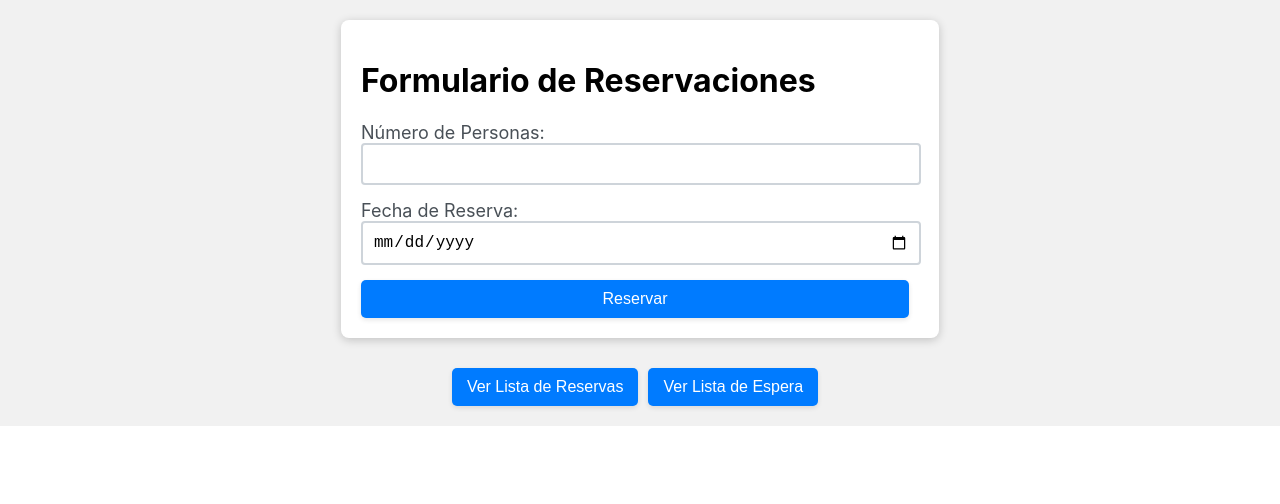
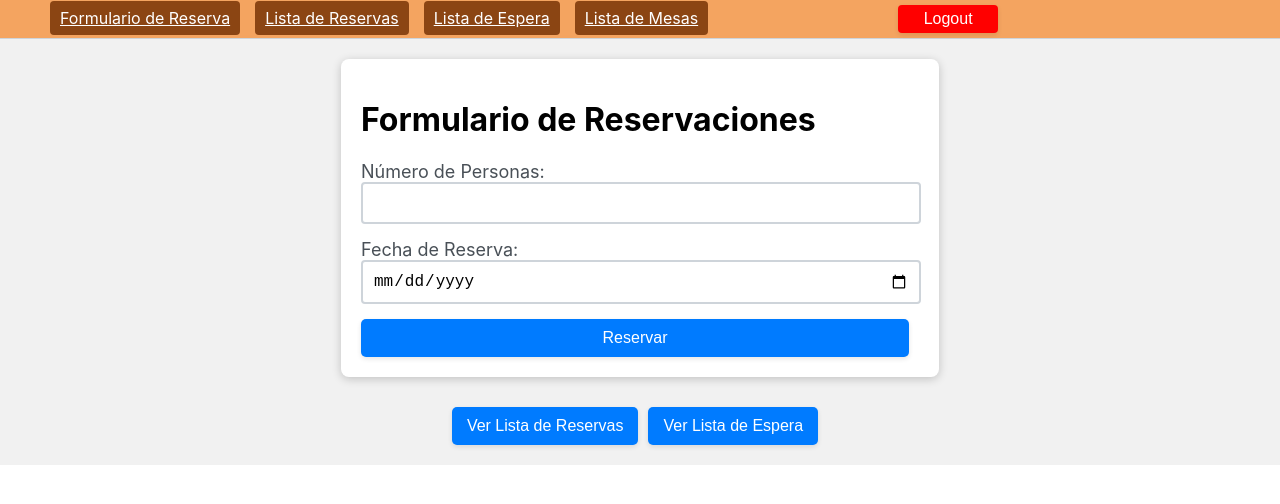
Before and after one commit to nazar9318/HipodromoElias, a React (Create React App) app in the folder frontend/: page /reservations in a window 1280 px wide. Shown: the top 504 px of the page. Built offline with nearby package versions, Linux system fonts and the light colour scheme; the HTML template or start-up script is replaced by a standard one.

Commit message:
Agrego funcionalidad de cerrar sesión, además ahora se navegar a cualquier screen desde una navbar

```diff
--- a/frontend/src/App.js
+++ b/frontend/src/App.js
@@ -1,6 +1,6 @@
 import React from 'react';
-import { BrowserRouter as Router, Routes, Route } from 'react-router-dom';
-import { AuthProvider, useAuth } from './AuthContext/AuthContext';
+import { BrowserRouter as Router, Routes, Route, useLocation } from 'react-router-dom';
+import { AuthProvider } from './AuthContext/AuthContext';
 import ReservationPage from './pages/ReservationPage';
 import ReservationListPage from './pages/ReservationListPage';
 import WaitlistPage from './pages/WaitListPage';
@@ -9,11 +9,14 @@ import LoginPage from './pages/LoginPage';
 import TableList from './pages/TableList';
 import CategoryListPage from './pages/CategoryListPage';
 import ClientListPage from './pages/ClientListPage';
+import Navbar from './components/Navbar';
 
-function App() {
+function AppContent () {
+    const location = useLocation();
+    const isLoginPage = location.pathname === '/';
     return (
         <AuthProvider>
-            <Router>
+            {!isLoginPage && <Navbar />}
             <Routes>
                 <Route path="/" element={<LoginPage />} />
                 <Route path="/home" element={<HomePage />} />
@@ -24,9 +27,14 @@ function App() {
                 <Route path="/categorias" element={<CategoryListPage />} />
                 <Route path="/clientes" element={<ClientListPage />} />
             </Routes>
-            </Router>
         </AuthProvider>
     );
 }
 
+const App = () => (
+    <Router>
+        <AppContent />
+    </Router>
+);
+
 export default App;
--- /dev/null
+++ b/frontend/src/components/LogoutButton.js
@@ -0,0 +1,19 @@
+import React from 'react';
+import { useNavigate } from 'react-router-dom';
+import '../styles/LogoutButton.css';
+
+const LogoutButton = () => {
+    const navigate = useNavigate();
+
+    const handleLogout = () => {
+        navigate('/');
+    };
+
+    return (
+        <button className="logout-button" onClick={handleLogout}>
+            Logout
+        </button>
+    );
+};
+
+export default LogoutButton;
--- /dev/null
+++ b/frontend/src/components/Navbar.js
@@ -0,0 +1,40 @@
+import React from 'react';
+import LogoutButton from './LogoutButton';
+import { Link } from 'react-router-dom';
+import { useAuth } from '../AuthContext/AuthContext';
+import '../styles/Navbar.css';
+
+const Navbar = () => {
+	const { clienteId } = useAuth();
+    return (
+        <div className="nav">
+			<div className="home-buttons">
+				<Link to="/reservations" className="button">
+					Formulario de Reserva
+				</Link>
+				<Link to="/reservation-list" className="button">
+					Lista de Reservas
+				</Link>
+				<Link to="/waitlist" className="button">
+					Lista de Espera
+				</Link>
+				<Link to="/mesas" className="button">
+					Lista de Mesas
+				</Link>
+				{clienteId === 0 && (
+					<>
+						<Link to="/categorias" className="button">
+							Lista de Categorias
+						</Link>
+						<Link to="/clientes" className="button">
+							Lista de Clientes
+						</Link>
+					</>
+				)}
+				<LogoutButton />
+			</div>
+		</div>
+    );
+};
+
+export default Navbar;
--- a/frontend/src/pages/HomePage.js
+++ b/frontend/src/pages/HomePage.js
@@ -1,38 +1,10 @@
 import React from 'react';
-import { Link } from 'react-router-dom';
-import { useAuth } from '../AuthContext/AuthContext';
 import '../styles/HomePage.css';
 
 const HomePage = () => {
-	const { clienteId } = useAuth();
 	return (
 		<div className="home-container">
 			<h1>Bienvenido al Sistema de Reservas del Hipódromo</h1>
-			<p>Seleccione una opción para continuar:</p>
-			<div className="home-buttons">
-				<Link to="/reservations" className="button">
-					Formulario de Reserva
-				</Link>
-				<Link to="/reservation-list" className="button">
-					Lista de Reservas
-				</Link>
-				<Link to="/waitlist" className="button">
-					Lista de Espera
-				</Link>
-				<Link to="/mesas" className="button">
-					Lista de Mesas
-				</Link>
-				{clienteId === 0 && (
-					<>
-						<Link to="/categorias" className="button">
-							Lista de Categorias
-						</Link>
-						<Link to="/clientes" className="button">
-							Lista de Clientes
-						</Link>
-					</>
-				)}
-			</div>
 		</div>
 	);
 };
--- a/frontend/src/styles/HomePage.css
+++ b/frontend/src/styles/HomePage.css
@@ -2,23 +2,3 @@
     text-align: center;
     padding: 2rem;
 }
-
-.home-buttons {
-    display: flex;
-    gap: 1rem;
-    justify-content: center;
-    margin-top: 2rem;
-}
-
-.button {
-    padding: 1rem 2rem;
-    background-color: #4CAF50;
-    color: white;
-    text-decoration: none;
-    border-radius: 5px;
-    font-weight: bold;
-}
-
-    .button:hover {
-        background-color: #45a049;
-    }
--- /dev/null
+++ b/frontend/src/styles/LogoutButton.css
@@ -0,0 +1,12 @@
+.logout-button {
+    padding: 0 0;
+    background-color: red;
+    color: white;
+    border: none;
+    border-radius: 4px;
+    cursor: pointer;
+    font-size: 16px;
+    height: 1.8rem;
+    width: 100px;
+    margin-left: 180px;
+}
--- /dev/null
+++ b/frontend/src/styles/Navbar.css
@@ -0,0 +1,32 @@
+.nav {
+    display: flex;
+    justify-content: space-between;
+    align-items: center;
+    justify-items: center;
+    background-color: sandybrown;
+    border-bottom: 1px solid #ced4da;
+    padding: 0 45px;
+    height: 38px;
+}
+
+.title {
+    margin: 0;
+}
+
+.button {
+    padding: 7px 10px;
+    background-color: saddlebrown;
+    color: white;
+    border: none;
+    border-radius: 4px;
+    cursor: pointer;
+    font-size: 16px;
+    transition: background-color 0.3s ease, transform 0.2s;
+    margin-left: 5px;
+    margin-right: 10px;
+    height: 30px;
+}
+
+.button:hover {
+    background-color: #45a049;
+}
```
Lines whose indentation alone changed are shown as unchanged.
